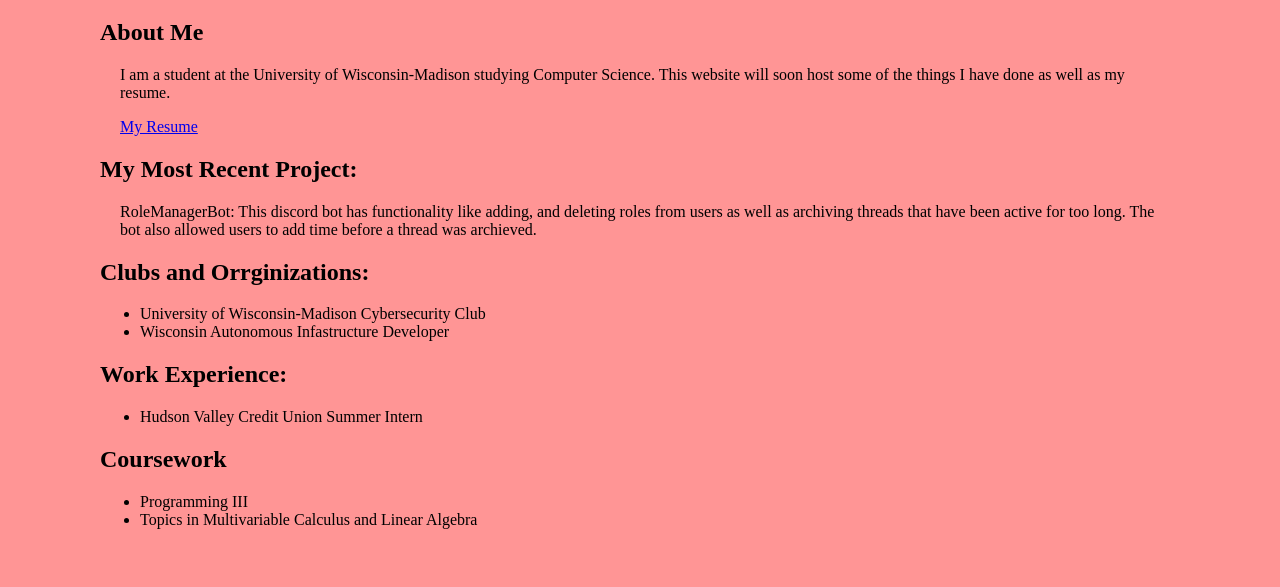
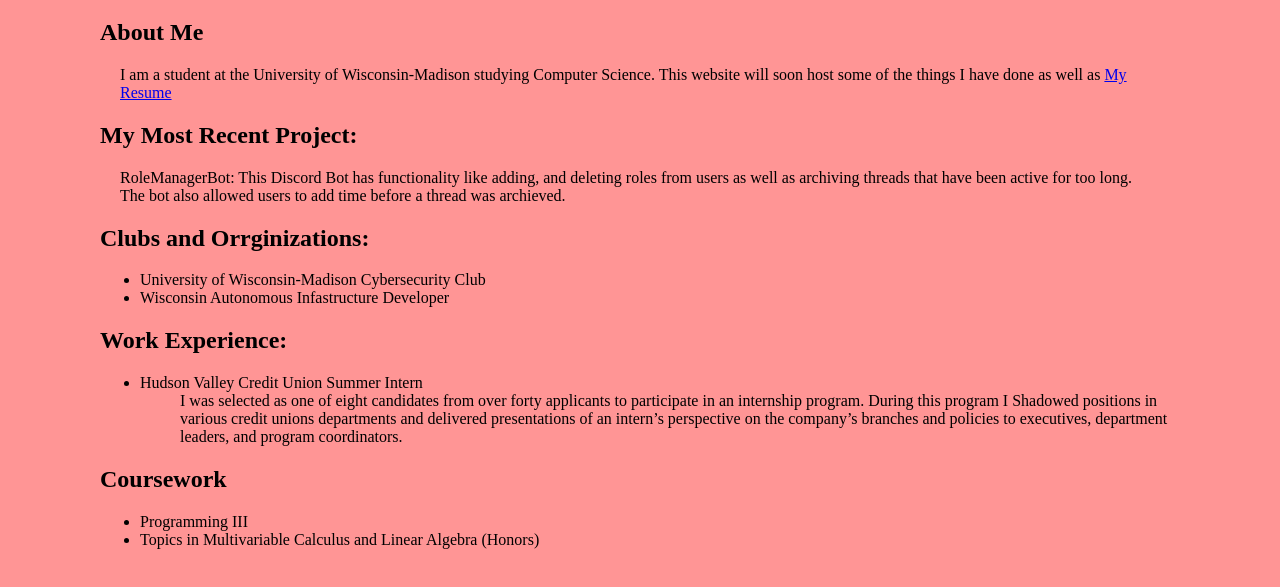
Before and after one commit to PaulFreck/PaulFreck.github.io, a plain HTML site: page index.html in a window 1280 px wide. Shown: the part 61-648 px from the top of the page. Drawn offline with Linux system fonts and the light colour scheme.

Commit message:
added more information

```diff
--- a/index.html
+++ b/index.html
@@ -7,12 +7,9 @@
 <body>
     <h1>Paul Freck</h1>
     <h2>About Me</h2>
-    <p>I am a student at the University of Wisconsin-Madison studying Computer Science. This website will soon host some of the things I have done as well as my resume.</p>
-    <p><a href="Paul_Freck_Resume.pdf">
-       My Resume
-    </a></p>
+    <p>I am a student at the University of Wisconsin-Madison studying Computer Science. This website will soon host some of the things I have done as well as <a href="Paul_Freck_Resume.pdf">My Resume</a></p>
     <h2>My Most Recent Project:</h2>
-    <p>RoleManagerBot: This discord bot has functionality like adding, and deleting roles from users as well as archiving threads that have been active for too long. The bot also allowed users to add time before a thread was archieved.</p>
+    <p>RoleManagerBot: This Discord Bot has functionality like adding, and deleting roles from users as well as archiving threads that have been active for too long. The bot also allowed users to add time before a thread was archieved.</p>
     <h2>Clubs and Orrginizations:</h2>
     <ul>
         <li>University of Wisconsin-Madison Cybersecurity Club</li>
@@ -21,10 +18,13 @@
     <h2>Work Experience:</h2>
     <ul>
         <li>Hudson Valley Credit Union Summer Intern</li>
+        <ul>
+            <il>I was selected as  one of eight candidates from over forty applicants to participate in an internship program. During this program I Shadowed positions in various credit unions departments and delivered presentations of an intern’s perspective on the company’s branches and policies to executives, department leaders, and program coordinators. </il>
+        </ul>
     </ul>
     <h2>Coursework</h2>
     <ul>
         <li>Programming III</li>
-        <li>Topics in Multivariable Calculus and Linear Algebra</li>
+        <li>Topics in Multivariable Calculus and Linear Algebra (Honors)</li>
     </ul>
 </body>
```
